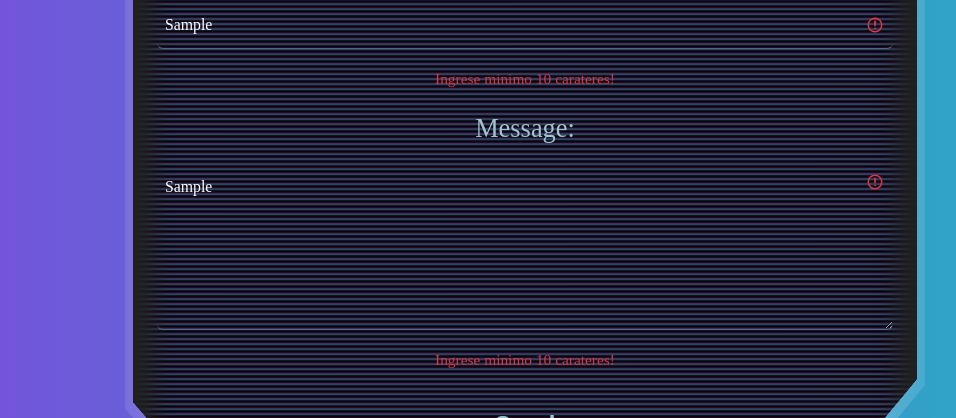
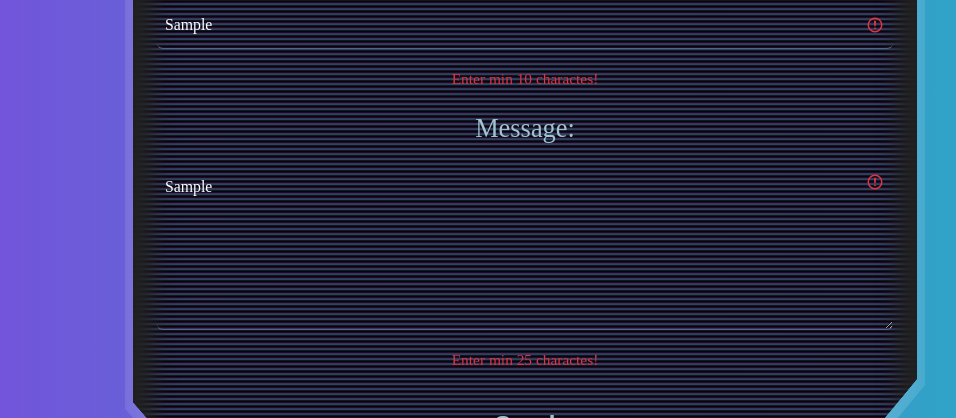
Before and after one commit to BrunoPorfidio/Portfolio-FrontEnd, an Angular app: page /portfolio in a window 1280 px wide. Both pictures are taken after typing "Sample", "name@example.com", "Sample", "Sample" into the empty fields and a click on the button "Send". Shown: the part 2704-3122 px from the top of the page, without its empty margins (115-1071 px from the left). Built offline with nearby package versions, Linux system fonts and the light colour scheme; no server answers.

Commit message:
Fix Leguage warnings.

```diff
--- a/src/app/components/contact/contact.component.html
+++ b/src/app/components/contact/contact.component.html
@@ -20,7 +20,7 @@
                                         placeholder="Enter your Name"
                                         formControlName="name" required>
                                         <small *ngIf="invalidName" class="text-danger">
-                                            Ingrese minimo 4 carateres!
+                                            Enter min 4 charactes!
                                         </small>
                                     </div>
                                     <div class="col-6 form-group">
@@ -30,7 +30,9 @@
                                         [class.is-invalid]="invalidEmail"
                                         placeholder="Example: example@gmail.com"
                                         formControlName="email" required>
-                                        <small *ngIf="invalidEmail" class="text-danger">Ingrese un Mail Valido!</small>
+                                        <small *ngIf="invalidEmail" class="text-danger">
+                                            Enter a Valid Mail!
+                                        </small>
                                     </div>
                                 </div>
                                 <div class="form-group">
@@ -40,7 +42,7 @@
                                     [class.is-invalid]="invalidSubject"
                                     placeholder="Enter the Subject"
                                     formControlName="subject" required>
-                                    <small *ngIf="invalidSubject" class="text-danger">Ingrese minimo 10 carateres!</small>
+                                    <small *ngIf="invalidSubject" class="text-danger">Enter min 10 charactes!</small>
                                 </div>
                                 <div class="form-group">
                                     <label>Message:</label>
@@ -49,7 +51,7 @@
                                     [class.is-invalid]="invalidMessage"
                                     placeholder="Enter the Message"
                                     formControlName="message" required></textarea>
-                                    <small *ngIf="invalidMessage" class="text-danger">Ingrese minimo 10 carateres!</small>
+                                    <small *ngIf="invalidMessage" class="text-danger">Enter min 25 charactes!</small>
                                 </div>
                                 <button type="submit" class="btn" (click)="submit()" >
                                     Send
```
